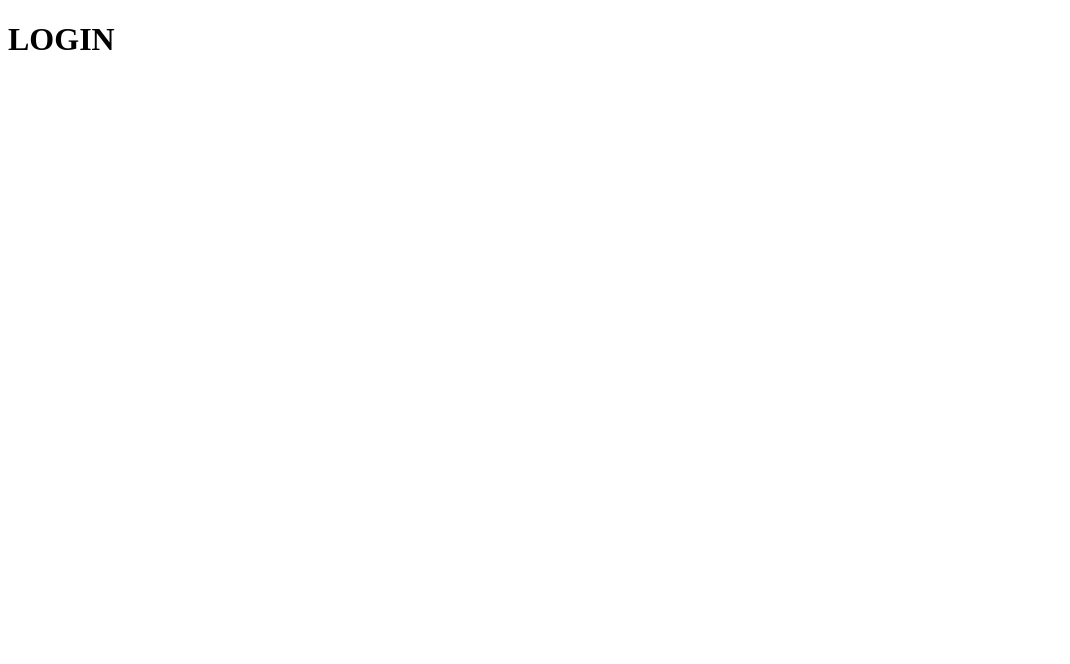
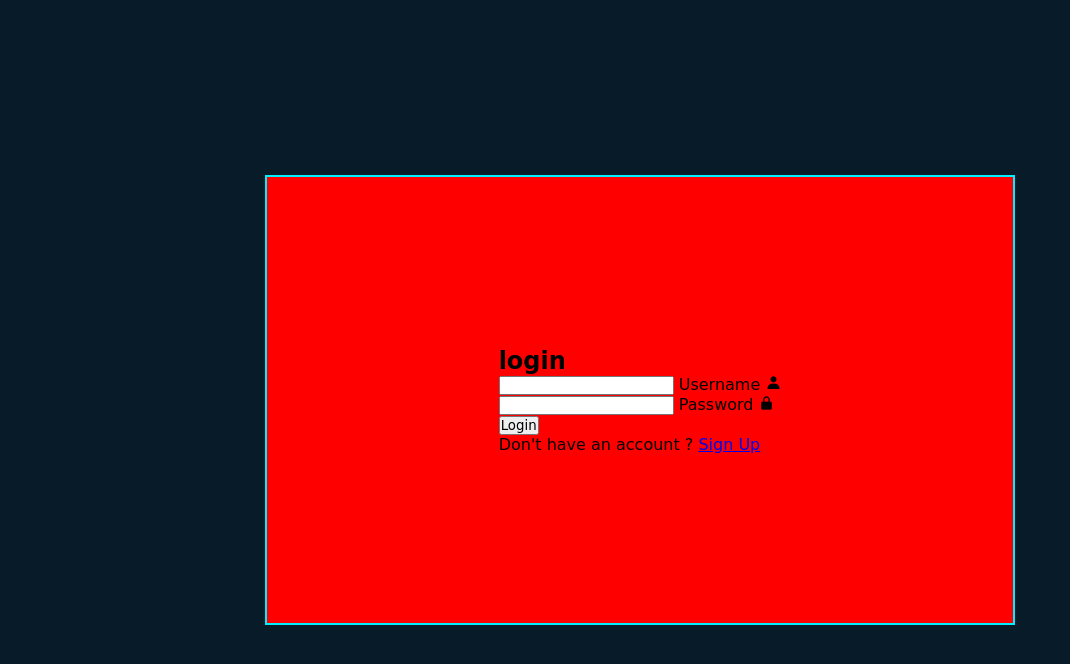
Before and after one commit to madhur-77/ASEP-GROUP-PROJECT, a plain HTML site: page index.html in a window 1280 px wide. Shown: the whole page, without its empty margins (0-1070 px from the left). Drawn offline with nearby package versions, Linux system fonts and the light colour scheme.

Commit message:
html nearly done

```diff
--- a/index.html
+++ b/index.html
@@ -5,9 +5,30 @@
     <meta name="viewport" content="width=device-width, initial-scale=1.0">
     <title>CONNECTIFY | LOGIN</title>
     <link rel="stylesheet" href="style.css">
+    <link href='https://unpkg.com/boxicons@2.1.4/css/boxicons.min.css' rel='stylesheet'>
 </head>
 <body>
-    <h1>LOGIN</h1>
 
+<div class="box">
+<div class="login">
+    <h2>login</h2>
+    <form action="#">
+        <div class="input-box">
+            <input type="text" required>
+            <label> Username </label>
+            <i class='bx bxs-user'></i>
+        </div>
+        <div class="input-box">
+            <input type="password" required>
+            <label> Password </label>
+            <i class='bx bxs-lock-alt'></i>
+        </div>
+        <button type="submit" class="button"> Login </button>
+        <div class="endline">
+            <p> Don't have an account ? <a href="#" class="register-link"> Sign Up </a></p>
+        </div>
+        </form>
+</div>
+</div>
 </body>
 </html>
--- a/style.css
+++ b/style.css
@@ -1 +1,23 @@
-body{justify-content: center;}
+*{
+    margin: 0px;
+    padding: 0px;
+    box-sizing: border-box;
+    font-family: cursive;
+}
+body{
+    display: flex;
+    justify-content: center;
+    align-items: center;
+    min-height: 100vh;
+    background-color: #081b29;
+}
+.box{
+    position: relative;
+    height: 450px;
+    width: 750px;
+    background: red;
+    border: 2px solid #0ef;
+    display: flex;
+    justify-content: space-evenly;
+    align-items: center;
+}
```
